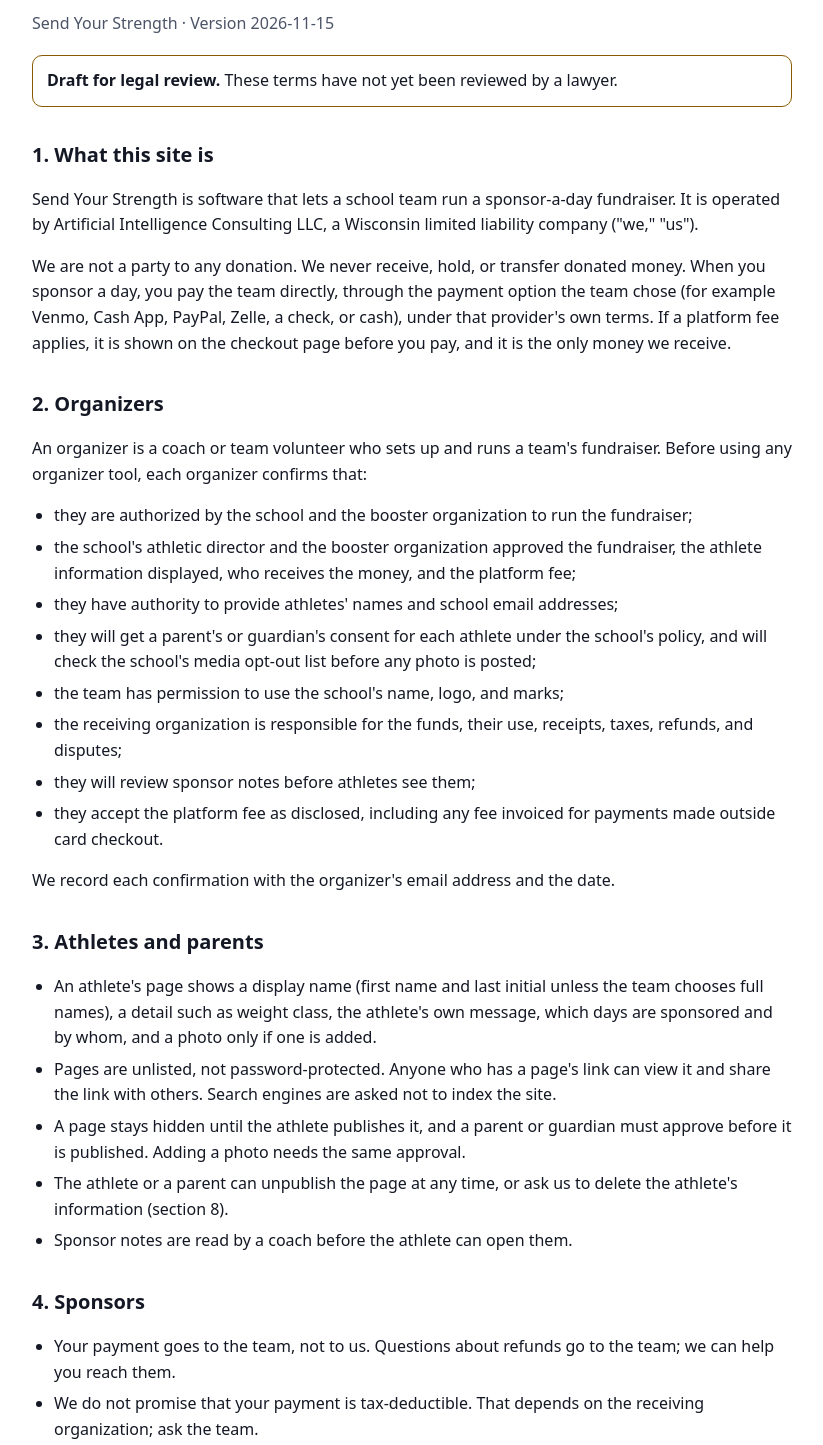
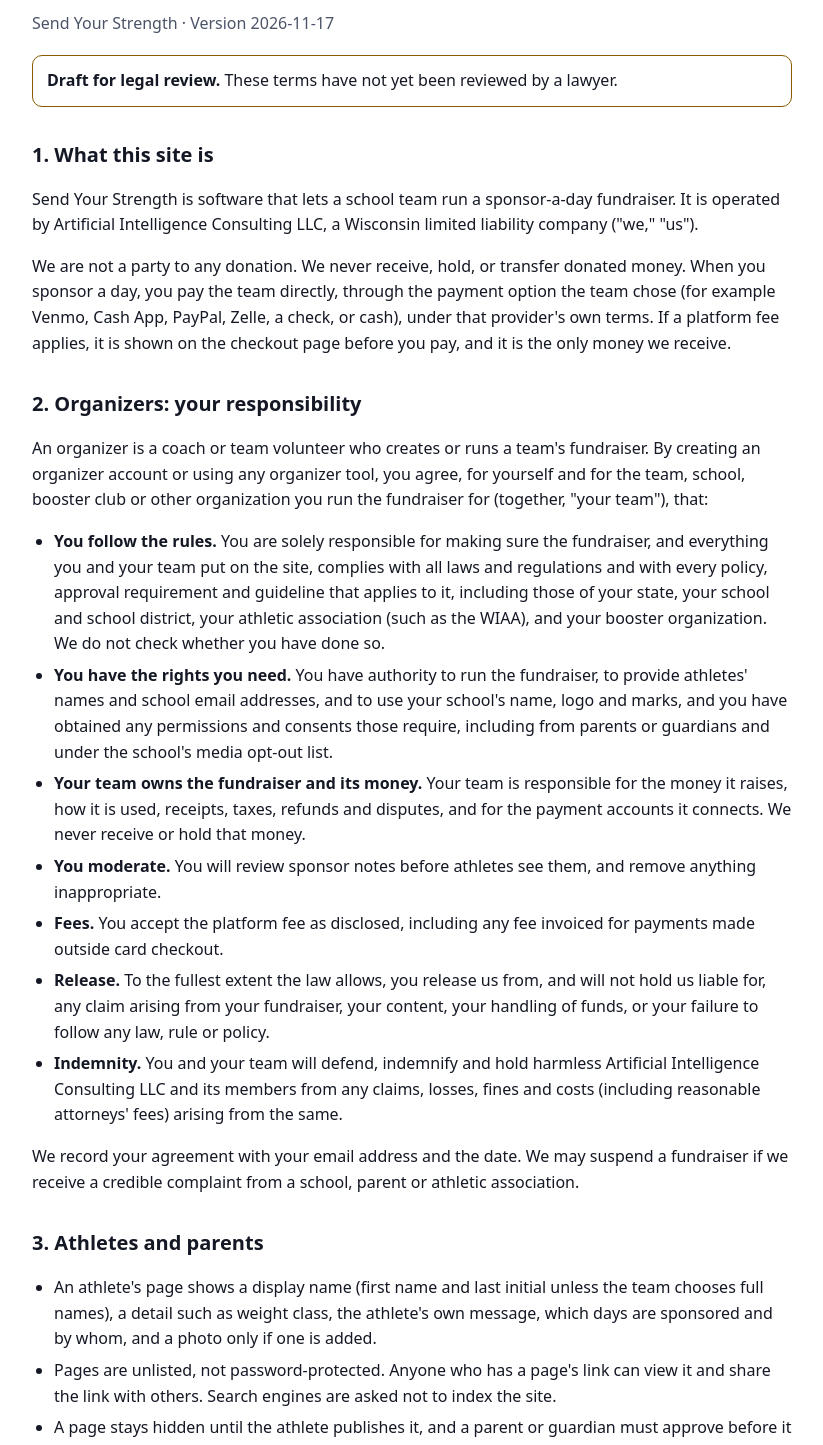
Before and after one commit to WillardWonder/send-your-strength, a plain HTML site: page docs/terms.html in a window 1280 px wide. Shown: the part 131-1576 px from the top of the page, without its empty margins (228-1051 px from the left). Drawn offline with Linux system fonts and the light colour scheme.

Commit message:
Organizer terms: one agreement with compliance, release and indemnity
Replaces the 8 separate organizer statements (including AD approval) with a
single checkbox. Terms section 2 now puts compliance with state, school,
district, athletic-association and booster rules on the organizer, with a
release and indemnity. TERMS_VERSION 2026-11-17, so everyone re-accepts.

Co-Authored-By: Claude Opus 5.5 <noreply@anthropic.com>
Claude-Session: https://claude.ai/code/session_01FpYF66dhpugpTqYkhv6UQ1

```diff
--- a/docs/terms.html
+++ b/docs/terms.html
@@ -20,26 +20,25 @@ a{color:inherit}ul{padding-left:22px}li{margin:6px 0}
 <main>
 <p class="muted"><a href="/">← Back</a></p>
 <h1>Terms of Use</h1>
-<p class="muted">Send Your Strength · Version 2026-11-15</p>
+<p class="muted">Send Your Strength · Version 2026-11-17</p>
 <div class="draft"><b>Draft for legal review.</b> These terms have not yet been reviewed by a lawyer.</div>
 
 <h2>1. What this site is</h2>
 <p>Send Your Strength is software that lets a school team run a sponsor-a-day fundraiser. It is operated by Artificial Intelligence Consulting LLC, a Wisconsin limited liability company ("we," "us").</p>
 <p>We are not a party to any donation. We never receive, hold, or transfer donated money. When you sponsor a day, you pay the team directly, through the payment option the team chose (for example Venmo, Cash App, PayPal, Zelle, a check, or cash), under that provider's own terms. If a platform fee applies, it is shown on the checkout page before you pay, and it is the only money we receive.</p>
 
-<h2>2. Organizers</h2>
-<p>An organizer is a coach or team volunteer who sets up and runs a team's fundraiser. Before using any organizer tool, each organizer confirms that:</p>
+<h2>2. Organizers: your responsibility</h2>
+<p>An organizer is a coach or team volunteer who creates or runs a team's fundraiser. By creating an organizer account or using any organizer tool, you agree, for yourself and for the team, school, booster club or other organization you run the fundraiser for (together, "your team"), that:</p>
 <ul>
-<li>they are authorized by the school and the booster organization to run the fundraiser;</li>
-<li>the school's athletic director and the booster organization approved the fundraiser, the athlete information displayed, who receives the money, and the platform fee;</li>
-<li>they have authority to provide athletes' names and school email addresses;</li>
-<li>they will get a parent's or guardian's consent for each athlete under the school's policy, and will check the school's media opt-out list before any photo is posted;</li>
-<li>the team has permission to use the school's name, logo, and marks;</li>
-<li>the receiving organization is responsible for the funds, their use, receipts, taxes, refunds, and disputes;</li>
-<li>they will review sponsor notes before athletes see them;</li>
-<li>they accept the platform fee as disclosed, including any fee invoiced for payments made outside card checkout.</li>
+<li><b>You follow the rules.</b> You are solely responsible for making sure the fundraiser, and everything you and your team put on the site, complies with all laws and regulations and with every policy, approval requirement and guideline that applies to it, including those of your state, your school and school district, your athletic association (such as the WIAA), and your booster organization. We do not check whether you have done so.</li>
+<li><b>You have the rights you need.</b> You have authority to run the fundraiser, to provide athletes' names and school email addresses, and to use your school's name, logo and marks, and you have obtained any permissions and consents those require, including from parents or guardians and under the school's media opt-out list.</li>
+<li><b>Your team owns the fundraiser and its money.</b> Your team is responsible for the money it raises, how it is used, receipts, taxes, refunds and disputes, and for the payment accounts it connects. We never receive or hold that money.</li>
+<li><b>You moderate.</b> You will review sponsor notes before athletes see them, and remove anything inappropriate.</li>
+<li><b>Fees.</b> You accept the platform fee as disclosed, including any fee invoiced for payments made outside card checkout.</li>
+<li><b>Release.</b> To the fullest extent the law allows, you release us from, and will not hold us liable for, any claim arising from your fundraiser, your content, your handling of funds, or your failure to follow any law, rule or policy.</li>
+<li><b>Indemnity.</b> You and your team will defend, indemnify and hold harmless Artificial Intelligence Consulting LLC and its members from any claims, losses, fines and costs (including reasonable attorneys' fees) arising from the same.</li>
 </ul>
-<p>We record each confirmation with the organizer's email address and the date.</p>
+<p>We record your agreement with your email address and the date. We may suspend a fundraiser if we receive a credible complaint from a school, parent or athletic association.</p>
 
 <h2>3. Athletes and parents</h2>
 <ul>
@@ -66,7 +65,7 @@ a{color:inherit}ul{padding-left:22px}li{margin:6px 0}
 <p>Do not harass anyone, impersonate a team or a person, collect money under a team's name without authorization, try to access data you are not allowed to see, or interfere with the site. We may suspend a team, a page, or an account that breaks these terms or puts athletes at risk.</p>
 
 <h2>7. Disclaimers and limits</h2>
-<p>The site is provided "as is." We work to keep it available and secure, but we do not guarantee it will be uninterrupted or error-free. To the extent the law allows, we are not liable for indirect or consequential losses, or for payments, refunds, or disputes between sponsors and teams. The organization running a fundraiser agrees to cover claims arising from its fundraiser and its handling of funds.</p>
+<p>The site is provided "as is." We work to keep it available and secure, but we do not guarantee it will be uninterrupted or error-free. To the extent the law allows, we are not liable for indirect or consequential losses, or for payments, refunds, or disputes between sponsors and teams. Organizers and their teams agree to the release and indemnity in section 2.</p>
 
 <h2>8. Privacy, changes, and contact</h2>
 <p>Our <a href="privacy.html">Privacy Policy</a> explains what we collect and how long we keep it. If we change these terms in a meaningful way, we will update the version date, and organizers and athletes will be asked to accept the new version. These terms are governed by the laws of Wisconsin.</p>
```
Also changed, not shown: docs/app.js (+7 -14 lines), docs/privacy.html (+1 -1 lines), functions/index.js (+4 -4 lines), functions/test/logic.test.js (+3 -3 lines), README.md.
